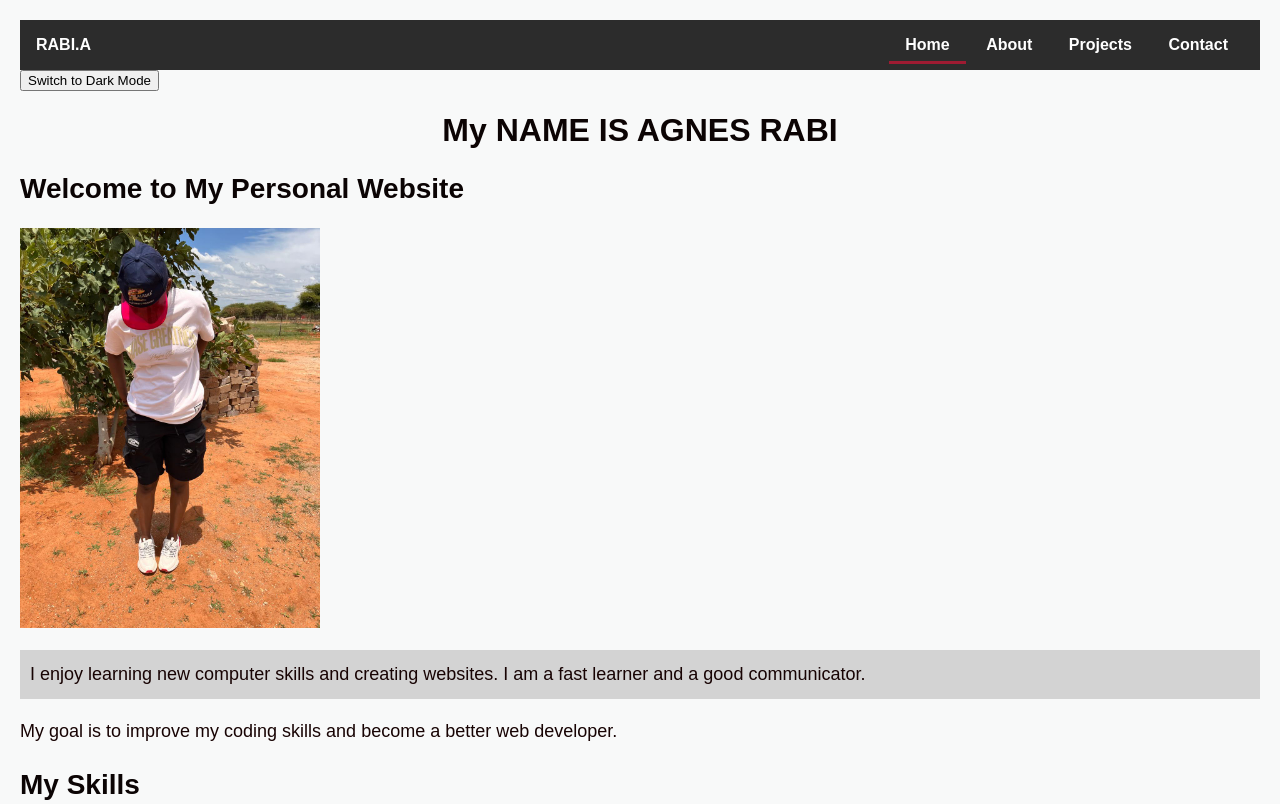
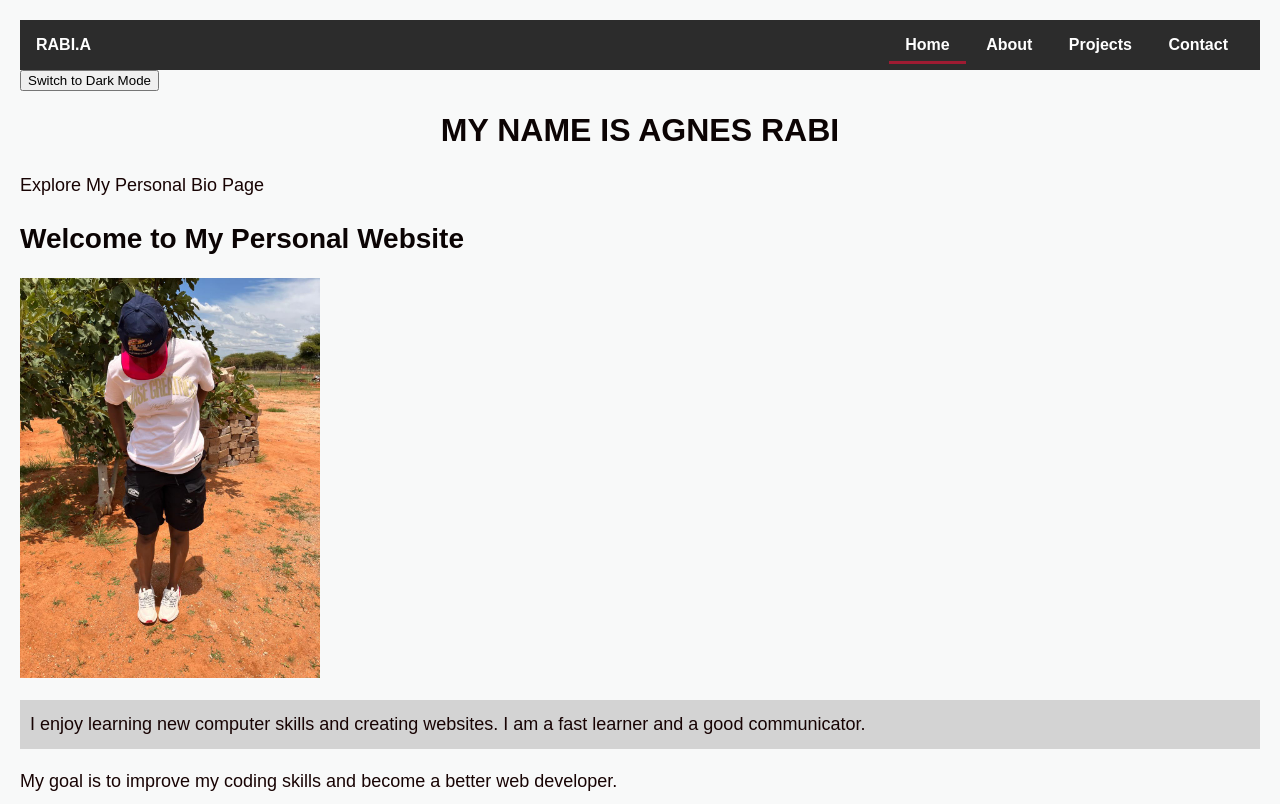
Before and after one commit to rabiagnes2-hash/bio-page, a plain HTML site: page index.html in a window 1280 px wide. Shown: the top 804 px of the page. Drawn offline with Linux system fonts and the light colour scheme.

Commit message:
Update home page text

```diff
--- a/index.html
+++ b/index.html
@@ -25,7 +25,7 @@
 
                 <a href="index.html" class="nav-link active">Home</a>
 
-                <a href="About.html" class="nav-link">About</a>
+                <a href="about.html" class="nav-link">About</a>
 
                 <a href="Project.html" class="nav-link">Projects</a>
 
@@ -41,7 +41,9 @@
 
         <button id="darkModeBtn" type="button">Switch to Dark Mode</button>
 
-        <h1> My NAME IS AGNES RABI</h1>
+        <h1>MY NAME IS AGNES RABI</h1>
+
+        <p>Explore My Personal Bio Page</p>
 
         <h2>Welcome to My Personal Website</h2>
 
@@ -58,7 +60,6 @@
             My goal is to improve my coding skills and become a better web developer.
         </p>
 
-
         <h2>My Skills</h2>
 
         <ul>
@@ -67,7 +68,6 @@
             <li>Time Management</li>
         </ul>
 
-
         <h2>My Learning Goals</h2>
 
         <ol>
@@ -75,7 +75,6 @@
             <li>Improve my CSS skills.</li>
             <li>Understand JavaScript.</li>
         </ol>
-
 
         <a href="#">
             visit my practice link
@@ -99,6 +98,5 @@
 
     <script src="script.js"></script>
 
-
 </body>
 </html>
```
Lines whose indentation alone changed are shown as unchanged.
